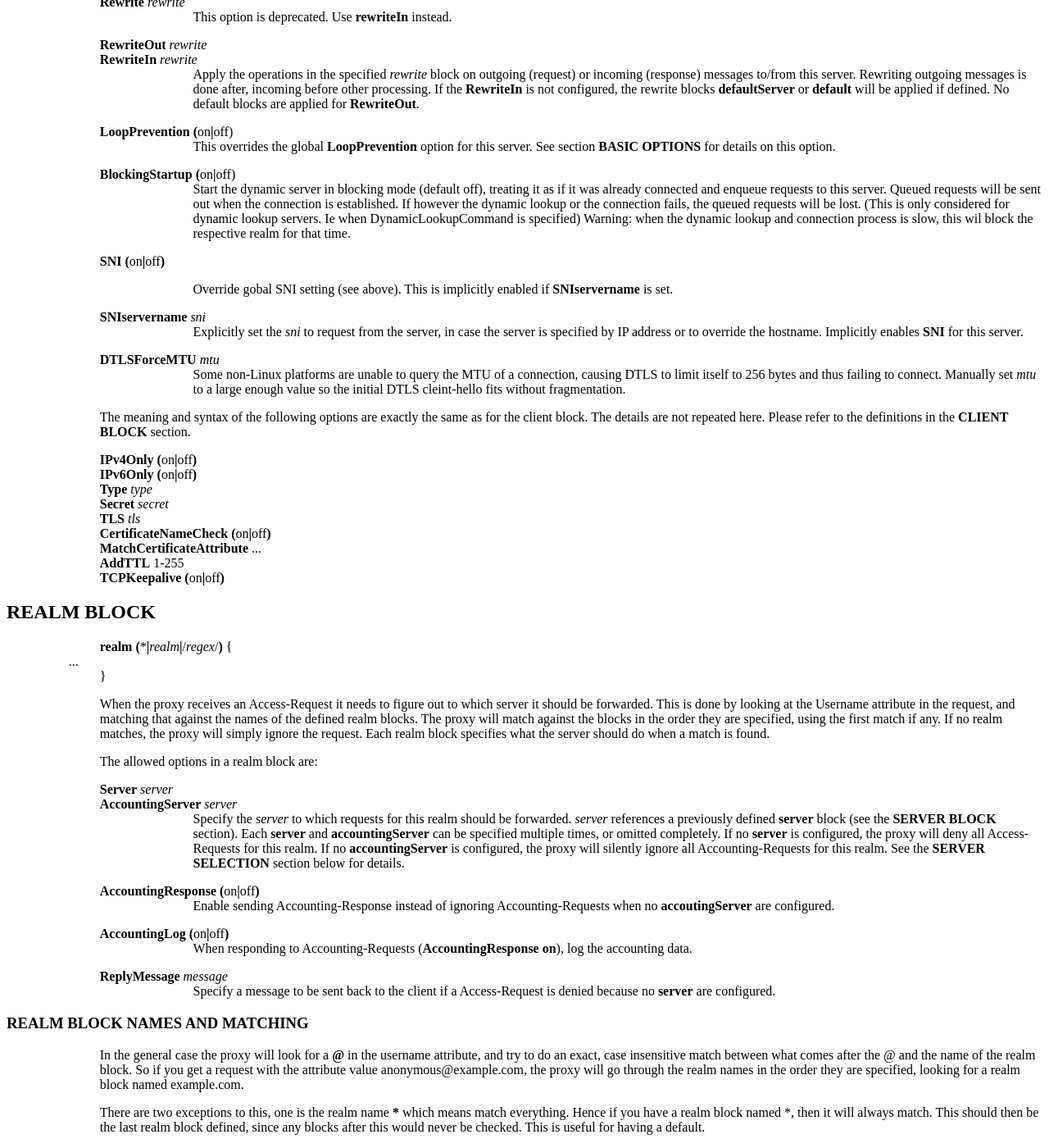
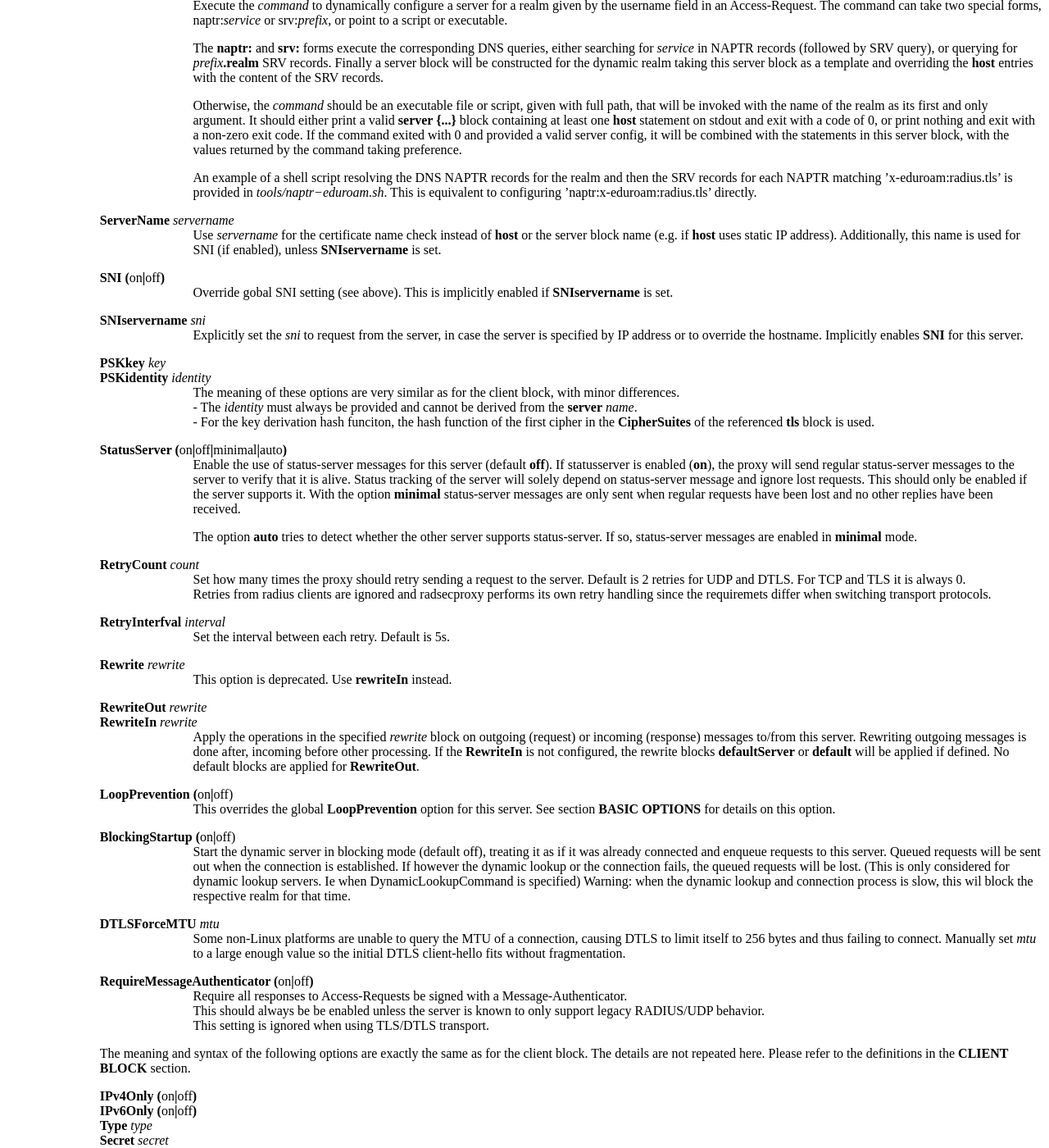
Before and after one commit to radsecproxy/radsecproxy.github.io, a Jekyll site: the page radsecproxy.conf.html, which Jekyll copies as it is, in a window 1280 px wide and 1400 px high, scrolled down 6248 px. Shown: the whole window at 82% size. Built offline with Jekyll 4.4.1, drawn with Linux system fonts in a browser that asks for light colours; some of the changed text lies outside the part shown.

Commit message:
radsecproxy 1.11.0 release

```diff
--- a/_config.yml
+++ b/_config.yml
@@ -2,8 +2,8 @@ theme: jekyll-theme-slate
 title: radsecproxy
 description: a generic RADIUS proxy with RadSec support
 show_downloads: true
-download_version: v1.10.1
+download_version: v1.11.0
 github:
   repository_url: https://github.com/radsecproxy/radsecproxy
-  tar_url: https://github.com/radsecproxy/radsecproxy/releases/download/1.10.1/radsecproxy-1.10.1.tar.gz
-  asc_url: https://github.com/radsecproxy/radsecproxy/releases/download/1.10.1/radsecproxy-1.10.1.tar.gz.asc
+  tar_url: https://github.com/radsecproxy/radsecproxy/releases/download/1.11.0/radsecproxy-1.11.0.tar.gz
+  asc_url: https://github.com/radsecproxy/radsecproxy/releases/download/1.11.0/radsecproxy-1.11.0.tar.gz.asc
--- a/radsecproxy-hash.html
+++ b/radsecproxy-hash.html
@@ -1,5 +1,5 @@
 <!-- Creator     : groff version 1.23.0 -->
-<!-- CreationDate: Thu May  2 20:36:37 2024 -->
+<!-- CreationDate: Fri Jul  5 17:15:33 2024 -->
 <!DOCTYPE html PUBLIC "-//W3C//DTD HTML 4.01 Transitional//EN"
 "http://www.w3.org/TR/html4/loose.dtd">
 <html>
--- a/radsecproxy.conf.html
+++ b/radsecproxy.conf.html
@@ -1,5 +1,5 @@
 <!-- Creator     : groff version 1.23.0 -->
-<!-- CreationDate: Thu May  2 20:36:38 2024 -->
+<!-- CreationDate: Fri Jul  5 17:15:33 2024 -->
 <!DOCTYPE html PUBLIC "-//W3C//DTD HTML 4.01 Transitional//EN"
 "http://www.w3.org/TR/html4/loose.dtd">
 <html>
@@ -142,14 +142,17 @@ option &quot;value with space&quot; <br>
 
 <p style="margin-left:9%; margin-top: 1em">Option value
 characters can also be written in hex for options requiring
-a string type value. This is done by writing the character %
-followed by two hexadecimal digits. If a % is used without
-two following hexadecimal digits, the % and the following
-characters are used as written. If you want to write a % and
-not use this decoding, you may of course write % in hex;
-i.e., %25. As %00 would terminate a string, this value is
-not converted in most cases, except when used with rewrite
-statements or secrets.</p>
+a string type value. A % character followed by two
+hexadecimal digits will be replaced by its byte value.
+Longer hex strings can be escaped with %%. In this case all
+following hexadecimal digit pairs will be replace by byte
+values until the first non-hex character. If a % is used
+without two following hexadecimal digits, the % and the
+following characters are used as written. If you want to
+write a % and not use this decoding, you may of course write
+% in hex; i.e., %25. As %00 would terminate a string, this
+value is not converted in most cases, except when used with
+rewrite statements or secrets.</p>
 
 <p style="margin-left:9%; margin-top: 1em">Some options
 allow or require the use of regular expressions, denoted as
@@ -426,6 +429,18 @@ extension for all TLS and DTLS servers which specify a
 hostname (not IP address). This can be overridden in server
 blocks, see below.</p>
 
+<p style="margin-left:9%; margin-top: 1em"><b>VerifyEAP
+(</b>on<b>|</b>off<b>)</b></p>
+
+<p style="margin-left:18%;">A radius proxy is mostly
+agnostic to the contents of the attributes within a radius
+message and forwards them as-is. However wrong EAP
+attributes can lead to bad user experience. Thus radsecproxy
+checks the content length of the contained EAP message and
+denies the access-request if it doesn&rsquo;t match the
+attribute length. In case malformatted EAP attributes are
+inentional, this behaviour can be disabled (default on).</p>
+
 <p style="margin-left:9%; margin-top: 1em"><b>Include</b>
 <i>file</i></p>
 
@@ -545,7 +560,17 @@ this will override the global option for this client.</p>
 
 <p style="margin-left:18%;">Specify the <i>type</i>
 (protocol) of the client. Available options are <b>UDP</b>,
-<b>TCP</b>, <b>TLS</b> and <b>DTLS</b>.</p>
+<b>TCP</b>, <b>TLS</b> and <b>DTLS</b>. <br>
+While TLS and DTLS are secure, enctrypted transports, UDP
+and TCP are not. Radius uses the shared secret only to
+encrypt certain critical attributes, but most of the Radius
+data is sent in clear. Protection against manipulation is
+only provided if the client uses the Message-Authenticator
+attribute. <br>
+Therefore UDP and TCP should only be used in secured
+networks or when an underying secure transport such as IPSEC
+or MACSEC is used. UDP and TCP SHOULD NOT be used across the
+internet.</p>
 
 <p style="margin-left:9%; margin-top: 1em"><b>Secret</b>
 <i>secret</i></p>
@@ -607,6 +632,41 @@ of certificate attributes. Currently matching of CN and
 SubjectAltName types URI, DNS, IP, rID, and otherName is
 supported. If specified multiple times, all terms must match
 for the certificate to be considered valid.</p>
+
+<p style="margin-left:9%; margin-top: 1em"><b>PSKkey</b>
+<i>key</i></p>
+
+<p style="margin-left:18%;">For TLS, use TLS-PSK (pre
+shared key) instead of certificate based authentication. If
+specified, <b>PSKidentity</b> must also be provided. The
+<i>key</i> must be at least 16 bytes long. To provide the
+<i>key</i> in hex, use the %% escaping (see CONFIGURATION
+SYNTAX).</p>
+
+<p style="margin-left:18%; margin-top: 1em">In addition to
+the psk, peers must also agree on the key derivation hash
+function. For this, the server simply uses the hash funciton
+of the negotiated cipher as this negotiation must yield a
+compatible cipher anyway. To ensure unambiguous cipher and
+hash selection, only use ciphers with the same hash function
+in the <b>CipherSuites</b> of the <b>tls</b> block. If no
+<b>tls</b> block is specified, a default config with SHA256
+is used.</p>
+
+<p style="margin-left:18%; margin-top: 1em">Note: only
+TLS1.3 PSK is supported and only for TLS, not DTLS (pending
+OpenSSL DTLS1.3 support).</p>
+
+
+<p style="margin-left:9%; margin-top: 1em"><b>PSKidentity</b>
+<i>identity</i></p>
+
+<p style="margin-left:18%;">The TLS-PSK <i>identity</i> to
+identify the client. When omitted, the <b>client</b>
+<i>name</i> is used as the identity. When using TLS-PSK, all
+clients are identified by thier PSK identity, however it is
+highly recommended to limit the allowed source address(es)
+using the <b>Host</b> <i>address</i> option.</p>
 
 
 <p style="margin-left:9%; margin-top: 1em"><b>DuplicateInterval</b>
@@ -687,6 +747,28 @@ client. Example usage:</p>
 
 <p style="margin-left:18%; margin-top: 1em">RewriteAttribute
 User-Name:/&#710;(.*)@local$/\1@example.com/</p>
+
+
+<p style="margin-left:9%; margin-top: 1em"><b>RequireMessageAuthenticator
+(</b>on<b>|</b>off<b>)</b></p>
+
+<p style="margin-left:18%;">Require all Access-Requests be
+signed with a Message-Authenticator. <br>
+This should be enabled if the client is a proxy, or a NAS
+known to use Message-Authenticator (e.g. all EAP based NAS
+like Wifi). <br>
+This setting is ignored when using TLS/DTLS transport.</p>
+
+
+<p style="margin-left:9%; margin-top: 1em"><b>RequireMessageAuthenticatorProxy
+(</b>on<b>|</b>off)</p>
+
+<p style="margin-left:18%;">Require all Access-Requests
+containing a Proxy-State attribute to be signed with a
+Message-Authenticaor. <br>
+This should always be enabled if the client is a NAS. <br>
+This setting is ignored when using TLS/DLTS transport or
+when <b>RequireMessageAuthenticator</b> is enabled.</p>
 
 <h2>SERVER BLOCK
 <a name="SERVER BLOCK"></a>
@@ -770,16 +852,6 @@ and/or port to use for this server. See <b>Source...</b>
 options above.</p>
 
 
-<p style="margin-left:9%; margin-top: 1em"><b>ServerName</b>
-<i>servername</i></p>
-
-<p style="margin-left:18%;">Use <i>servername</i> for the
-certificate name check instead of <b>host</b> or the server
-block name (e.g. if <b>host</b> uses static IP address).
-Additionally, this name is used for SNI (if enabled), unless
-<b>SNIservername</b> is set.</p>
-
-
 <p style="margin-left:9%; margin-top: 1em"><b>DynamicLookupCommand</b>
 <i>command</i></p>
 
@@ -817,6 +889,45 @@ and then the SRV records for each NAPTR matching
 <i>tools/naptr&minus;eduroam.sh</i>. This is equivalent to
 configuring &rsquo;naptr:x-eduroam:radius.tls&rsquo;
 directly.</p>
+
+
+<p style="margin-left:9%; margin-top: 1em"><b>ServerName</b>
+<i>servername</i></p>
+
+<p style="margin-left:18%;">Use <i>servername</i> for the
+certificate name check instead of <b>host</b> or the server
+block name (e.g. if <b>host</b> uses static IP address).
+Additionally, this name is used for SNI (if enabled), unless
+<b>SNIservername</b> is set.</p>
+
+<p style="margin-left:9%; margin-top: 1em"><b>SNI
+(</b>on<b>|</b>off<b>)</b></p>
+
+<p style="margin-left:18%;">Override gobal SNI setting (see
+above). This is implicitly enabled if <b>SNIservername</b>
+is set.</p>
+
+
+<p style="margin-left:9%; margin-top: 1em"><b>SNIservername</b>
+<i>sni</i></p>
+
+<p style="margin-left:18%;">Explicitly set the <i>sni</i>
+to request from the server, in case the server is specified
+by IP address or to override the hostname. Implicitly
+enables <b>SNI</b> for this server.</p>
+
+<p style="margin-left:9%; margin-top: 1em"><b>PSKkey</b>
+<i>key</i> <b><br>
+PSKidentity</b> <i>identity</i></p>
+
+<p style="margin-left:18%;">The meaning of these options
+are very similar as for the client block, with minor
+differences. <br>
+- The <i>identity</i> must always be provided and cannot be
+derived from the <b>server</b> <i>name</i>. <br>
+- For the key derivation hash funciton, the hash function of
+the first cipher in the <b>CipherSuites</b> of the
+referenced <b>tls</b> block is used.</p>
 
 <p style="margin-left:9%; margin-top: 1em"><b>StatusServer
 (</b>on<b>|</b>off<b>|</b>minimal<b>|</b>auto<b>)</b></p>
@@ -899,22 +1010,6 @@ DynamicLookupCommand is specified) Warning: when the dynamic
 lookup and connection process is slow, this wil block the
 respective realm for that time.</p>
 
-<p style="margin-left:9%; margin-top: 1em"><b>SNI
-(</b>on<b>|</b>off<b>)</b></p>
-
-<p style="margin-left:18%; margin-top: 1em">Override gobal
-SNI setting (see above). This is implicitly enabled if
-<b>SNIservername</b> is set.</p>
-
-
-<p style="margin-left:9%; margin-top: 1em"><b>SNIservername</b>
-<i>sni</i></p>
-
-<p style="margin-left:18%;">Explicitly set the <i>sni</i>
-to request from the server, in case the server is specified
-by IP address or to override the hostname. Implicitly
-enables <b>SNI</b> for this server.</p>
-
 
 <p style="margin-left:9%; margin-top: 1em"><b>DTLSForceMTU</b>
 <i>mtu</i></p>
@@ -923,7 +1018,17 @@ enables <b>SNI</b> for this server.</p>
 unable to query the MTU of a connection, causing DTLS to
 limit itself to 256 bytes and thus failing to connect.
 Manually set <i>mtu</i> to a large enough value so the
-initial DTLS cleint-hello fits without fragmentation.</p>
+initial DTLS client-hello fits without fragmentation.</p>
+
+
+<p style="margin-left:9%; margin-top: 1em"><b>RequireMessageAuthenticator
+(</b>on<b>|</b>off<b>)</b></p>
+
+<p style="margin-left:18%;">Require all responses to
+Access-Requests be signed with a Message-Authenticator. <br>
+This should always be be enabled unless the server is known
+to only support legacy RADIUS/UDP behavior. <br>
+This setting is ignored when using TLS/DTLS transport.</p>
 
 <p style="margin-left:9%; margin-top: 1em">The meaning and
 syntax of the following options are exactly the same as for
@@ -1073,17 +1178,18 @@ treated the same, but independently of the other
 servers.</p>
 
 <p style="margin-left:9%; margin-top: 1em">If there is no
-<b>Server</b> option, the proxy will if <b>ReplyMessage</b>
-is specified, reply back to the client with an Access Reject
-message. The message contains a replyMessage attribute with
-the value as specified by the <b>ReplyMessage</b> option.
-Note that this is different from having no match since then
-the request is simply ignored. This can be used to catch all
-undefined sub-domains or even all undefined realms by
-configuring either a regex match like /@.*\.example\.com/ or
-the realm <b>*</b> with no server option. Another use-case
-is to block a specific pattern in the username or realm part
-using a regex.</p>
+<b>Server</b> option (or all dynamic lookups have failed),
+the proxy will if <b>ReplyMessage</b> is specified, reply
+back to the client with an Access Reject message. The
+message contains a replyMessage attribute with the value as
+specified by the <b>ReplyMessage</b> option. Note that this
+is different from having no match since then the request is
+simply ignored. This can be used to catch all undefined
+sub-domains or even all undefined realms by configuring
+either a regex match like /@.*\.example\.com/ or the realm
+<b>*</b> with no server option. Another use-case is to block
+a specific pattern in the username or realm part using a
+regex.</p>
 
 <p style="margin-left:9%; margin-top: 1em">If there is no
 <b>AccountingServer</b> option, the proxy will normally do
@@ -1149,14 +1255,17 @@ options in a tls block are:</p>
 <i>file</i></p>
 
 <p style="margin-left:18%;">The CA certificate file used to
-verify the peers certificate.</p>
+verify the peers certificate. The <i>file</i> can include
+multiple certificates as well as CRLs.</p>
 
 
 <p style="margin-left:9%; margin-top: 1em"><b>CACertificatePath</b>
 <i>path</i></p>
 
 <p style="margin-left:18%;">The path to search for CA or
-intermediate certificates.</p>
+intermediate certificates and CRLs. All files must have
+hashed symbolic links to be found. See
+<b>openssl-rehash</b>(1).</p>
 
 
 <p style="margin-left:9%; margin-top: 1em"><b>CertificateFile</b>
@@ -1164,7 +1273,9 @@ intermediate certificates.</p>
 
 <p style="margin-left:18%;">The server certificate this
 proxy will use. The file may also contain a certificate
-chain.</p>
+chain. Any missing certificates to complete the chain will
+be searched for in the <b>CACertificateFile</b> and
+<b>CACertificatePath</b>.</p>
 
 
 <p style="margin-left:9%; margin-top: 1em"><b>CertificateKeyFile</b>
@@ -1194,7 +1305,9 @@ in the peer certificate.</p>
 (</b>on<b>|</b>off<b>)</b></p>
 
 <p style="margin-left:18%;">Enable checking peer
-certificate against the CRL (default off). <br>
+certificate against the CRL (default off). Note if enabled,
+all CAs in this context MUST provide a CRL, otherwise they
+are considered untrusted. <br>
 Note that radsecproxy does not fetch the CRLs itself. This
 has to be done separately, e.g. with <b>fetch-crl</b>(8)</p>
 
@@ -1205,10 +1318,12 @@ has to be done separately, e.g. with <b>fetch-crl</b>(8)</p>
 <p style="margin-left:18%;">Specify how many <i>seconds</i>
 the CA and CRL information should be cached. By default, the
 CA and CRL are loaded at startup and cached indefinetely.
-After the configured time, the CA CRL are re-read.
+After the configured time, the CA and CRL are re-read.
 Alternatively, reloading the CA and CRL can be triggered by
 sending a SIGHUP to the radsecproxy process. This option may
-be set to zero to disable caching.</p>
+be set to zero to disable caching, but be warned: this might
+have a huge performance impact. <br>
+Any negative value will disable the cache expiry.</p>
 
 
 <p style="margin-left:9%; margin-top: 1em"><b>CipherList</b>
--- a/radsecproxy.html
+++ b/radsecproxy.html
@@ -1,5 +1,5 @@
 <!-- Creator     : groff version 1.23.0 -->
-<!-- CreationDate: Thu May  2 20:36:37 2024 -->
+<!-- CreationDate: Fri Jul  5 17:15:33 2024 -->
 <!DOCTYPE html PUBLIC "-//W3C//DTD HTML 4.01 Transitional//EN"
 "http://www.w3.org/TR/html4/loose.dtd">
 <html>
```
